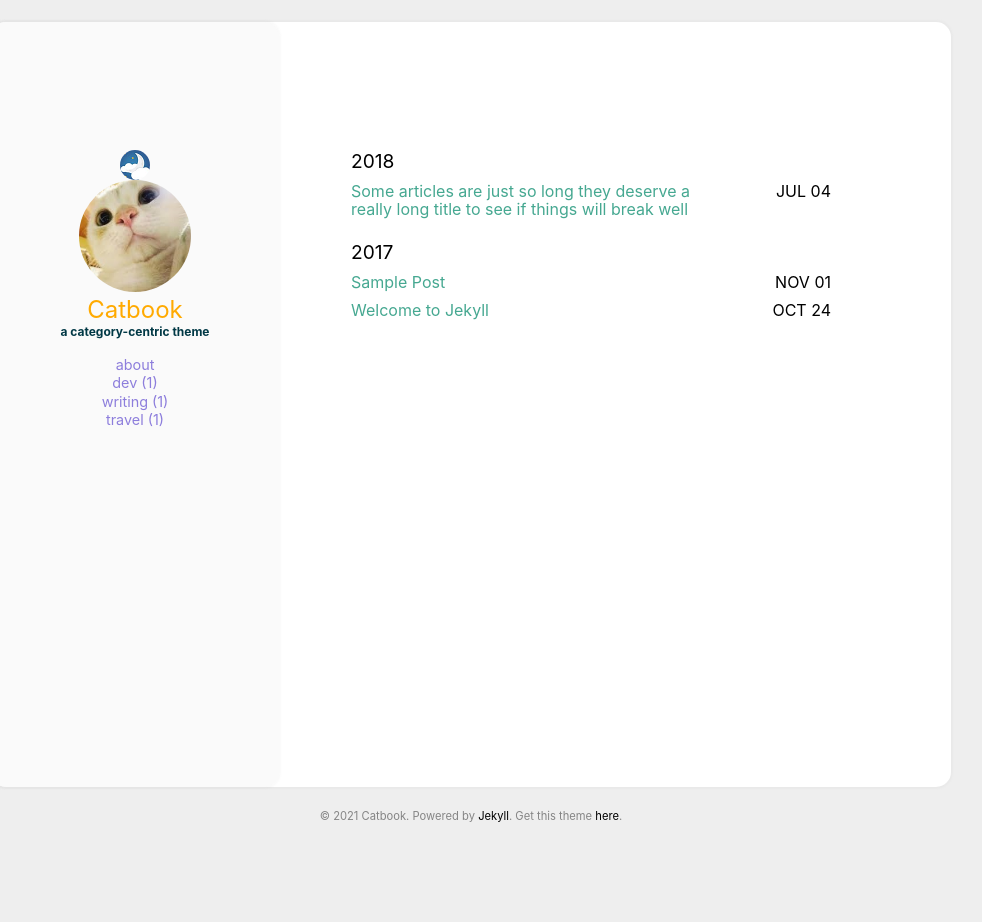
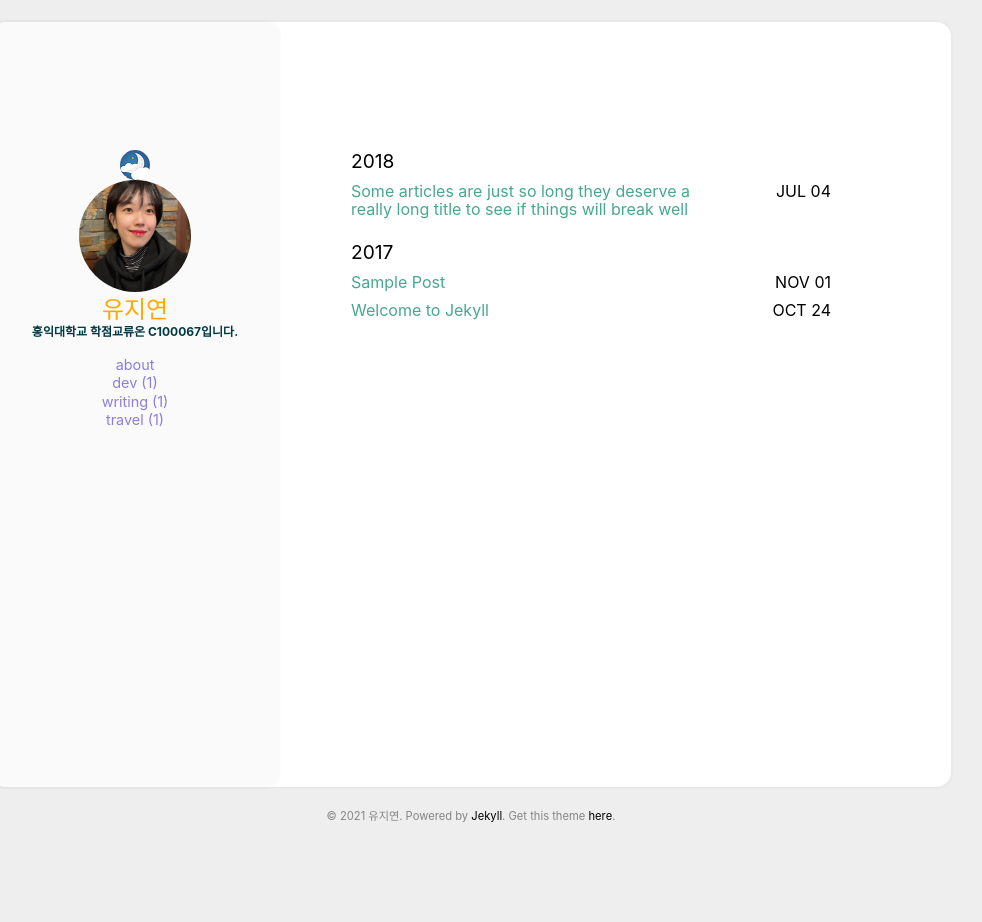
Before and after one commit to hellouz818/mypageDemo, a Jekyll site: the page built from index.html, in a window 1280 px wide. Shown: the whole page, without its empty margins (169-1151 px from the left). Built offline with Jekyll 4.4.1, drawn with Linux system fonts in a browser that asks for light colours.

Commit message:
Update _config.yml

```diff
--- a/_config.yml
+++ b/_config.yml
@@ -18,10 +18,10 @@ google_analytics: #UA—XXXXXXXX-X
 disqus_shortname: #disqus shortname
 
 user:
-  name: Catbook
-  pic: /assets/img/cat.jpg
+  name: 유지연
+  pic: /assets/img/프로필.jpg
   picAlt: "catbook"
-  job: a category-centric theme
+  job: 홍익대학교 학점교류온 C100067입니다.
   aboutme: true # comment this out if you don't need the 'about' page.
 
 exclude:
```
